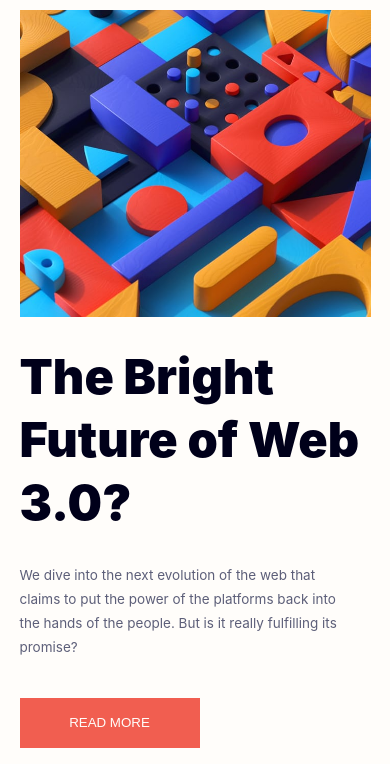
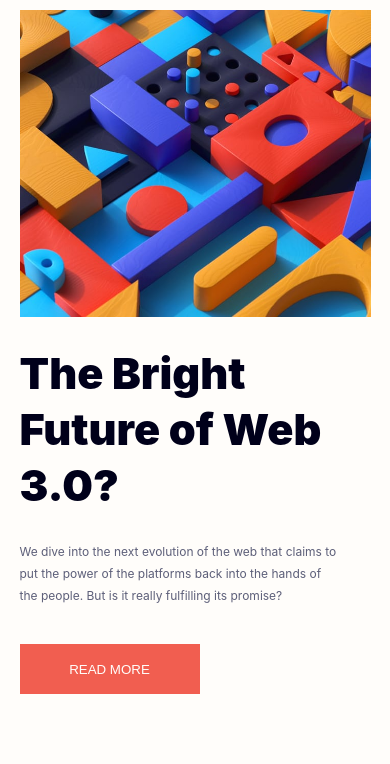
Before and after one commit to zeynabmvs/NewsHomePage, a website: page index.html in a window 390 px wide. Shown: the part 79-843 px from the top of the page. Drawn offline with nearby package versions, Linux system fonts and the light colour scheme; files that its build step writes are made by us from their sources.

Commit message:
feature article tablet responsive

```diff
--- a/assets/scss/components/main.scss
+++ b/assets/scss/components/main.scss
@@ -20,10 +20,19 @@
             "f_content";
         grid-template-columns: auto;
         grid-template-rows: repeat(3, auto);
-        // gap: rem(28);
         margin-bottom: rem(44);
 
         @include breakpoint(medium) {
+            grid-template-areas:
+                "f_image f_image"
+                "f_title"
+                "f_content";
+            grid-template-rows: auto auto auto;
+            grid-template-columns: auto;
+            margin-bottom: 0;
+        }
+
+        @include breakpoint(large) {
             grid-template-areas:
                 "f_image f_image"
                 "f_title f_content";
@@ -58,10 +67,18 @@
             justify-content: space-between;
             margin-bottom: rem(28);
 
+            @include breakpoint(medium) {
+                margin-bottom: 0;
+            }
+
             &__excerpt {
                 padding-right: rem(30);
                 color: var(--dark-grayish-blue);
                 margin-bottom: rem(38);
+
+                @include breakpoint(medium) {
+                    margin-bottom: 0;
+                }
             }
 
             &__btn {
@@ -145,8 +162,6 @@
             }
         }
     }
-
-
 }
 
 .articles {
--- a/assets/scss/globals/typography.scss
+++ b/assets/scss/globals/typography.scss
@@ -11,7 +11,7 @@ $fonts_dir : '/assets/fonts/static/';
 
 :root {
     --fs-base: 1rem;
-    --fs-scale-ratio: .9; // change this in media queries
+    --fs-scale-ratio: .8; // change this in media queries
 
     --fs-xxlg: calc(var(--fs-base) * var(--fs-scale-ratio) * 3.375); //54px
     --fs-xlg: calc(var(--fs-base) * var(--fs-scale-ratio) * 2.25); //36px
@@ -22,6 +22,19 @@ $fonts_dir : '/assets/fonts/static/';
 }
 
 @include breakpoint(small) {
+    :root {
+        --fs-scale-ratio: .85;
+    }
+}
+
+
+@include breakpoint(medium) {
+    :root {
+        --fs-scale-ratio: .9;
+    }
+}
+
+@include breakpoint(large) {
     :root {
         --fs-scale-ratio: 1;
     }
```
